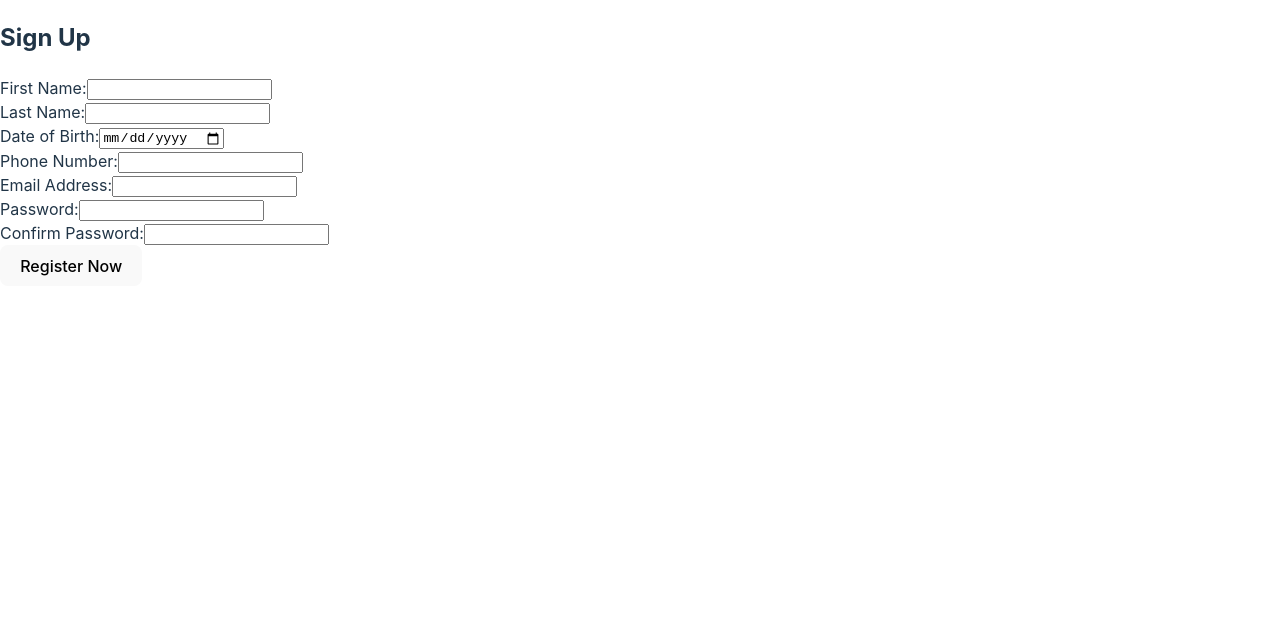
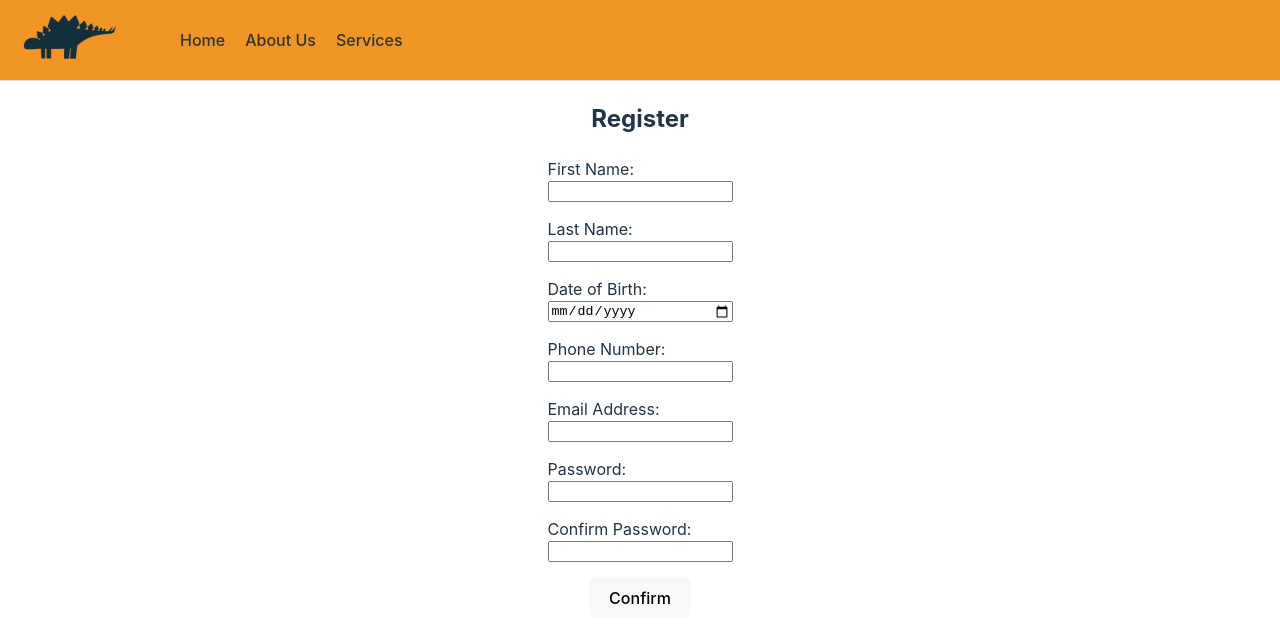
Before and after one commit to jonahturrell/shellhacks_2024, a React (Vite) app in the folder dino_mail/: page /signUp in a window 1280 px wide. Shown: the top 642 px of the page. Built offline with nearby package versions, Linux system fonts and the light colour scheme.

Commit message:
Resized and recenterd items on all pages

```diff
--- a/dino_mail/src/App.css
+++ b/dino_mail/src/App.css
@@ -3,6 +3,18 @@ html, body {
   width: 100%;
   margin: 0;
   padding: 0;
+}
+
+.form-group {
+  margin-bottom: 15px; /* Adjust this value as needed */
+  display: flex;
+  flex-direction: column;
+}
+
+.welcome p {
+  font-size: 20px; /* Adjust this value to make the text bigger */
+  line-height: 1.5;
+  margin: 20px 0; /* Optional: Adds space around the text */
 }
 
 #root {
@@ -27,6 +39,23 @@ html, body {
   min-width: 100vh;
 }
 
+.sign-up-container{
+  display: flex;
+  flex-direction: column;
+  align-items: center;
+  text-align: left;
+  min-height: 100vh;
+  min-width: 100vh;
+}
+
+.outer-div{
+  display: flex;
+  flex-direction: column;
+  align-items: center;
+  min-height: 100vh;
+  min-width: 100vh;
+}
+
 .navbar {
   display: flex;
   align-items: center;
@@ -47,11 +76,12 @@ html, body {
   display: flex;
   list-style-type: none;
   margin: 0;
-  padding: 0;
+  padding: 5;
 }
 
 .nav-tabs li {
   margin-right: 20px;
+  padding: 0;
 }
 
 .nav-tabs a {
--- a/dino_mail/src/App.jsx
+++ b/dino_mail/src/App.jsx
@@ -12,7 +12,7 @@ function App() {
         <Routes>
             <Route path="/" element={<HomePage />} />
             <Route path="/login" element={<LoginPage />} />
-            <Route path="/signup" element={<SignUpPage />} />
+            <Route path="/signUp" element={<SignUpPage />} />
         </Routes>
       </div>
     </Router>
--- a/dino_mail/src/Home.jsx
+++ b/dino_mail/src/Home.jsx
@@ -2,25 +2,24 @@ import React from 'react';
 import { Link } from 'react-router-dom';
 import cute_dino from './assets/stegosaurus-transparent.png';
 import sneaky_dino from './assets/tenor.gif';
-import './App.css'
+import './App.css';
 
 function HomePage() {
   return (
-		<div class='page-container'>
+    <div className='page-container'>
       <header className='navbar'>
         <div className='main-logo'>
-					<img src={cute_dino} alt="Main Logo"/>
+          <img src={cute_dino} alt="Main Logo" />
         </div>
         <nav className='nav-tabs'>
           <ul>
             <li><a href="#home">Home</a></li>
             <li><a href="#about">About Us</a></li>
             <li><a href="#services">Services</a></li>
-						<li><a href="#contact">Contact</a></li>
           </ul>
         </nav>
         <div className='auth-buttons'>
-					<Link to="/signup">
+          <Link to="/signUp">
             <button className='btn signUp'>Sign Up</button>
           </Link>
           <Link to="/login">
@@ -32,8 +31,10 @@ function HomePage() {
       <main>
         <div className='welcome'>
           <h1>Welcome to Dino Mail!</h1>
-					<p>Dino Mail protects your privacy by providing you a temporary email. If you want to delete an email address, simply click the “extinct” button. </p>
-					<img src={sneaky_dino} alt="Sneaky Dinosaur"/>
+          <p>
+            Dino Mail protects your privacy by providing you a temporary email. If you want to delete an email address, simply click the “extinct” button.
+          </p>
+          <img src={sneaky_dino} alt="Sneaky Dinosaur" />
         </div>
       </main>
     </div>
--- a/dino_mail/src/Login.jsx
+++ b/dino_mail/src/Login.jsx
@@ -16,27 +16,20 @@ function LoginPage() {
     <div>
       <header className='navbar'>
         <div className='main-logo'>
-					<img src={cute_dino} alt="Main Logo"/>
+          <img src={cute_dino} alt="Main Logo" />
         </div>
         <nav className='nav-tabs'>
           <ul>
             <li><a href="#home">Home</a></li>
             <li><a href="#about">About Us</a></li>
             <li><a href="#services">Services</a></li>
-						<li><a href="#contact">Contact</a></li>
           </ul>
         </nav>
-        {/* <div className='auth-buttons'>
-					<button className='btn signUp'>Sign Up</button>
-					<Link to="/login">
-						<button className='btn login'>Log In</button>
-					</Link>
-				</div> */}
       </header>
       <div className='login-container'>
         <h2>Log In</h2>
         <form onSubmit={handleLogin}>
-        <div>
+          <div className='form-group'>
             <label>Username:</label>
             <input
               type="text"
@@ -45,7 +38,7 @@ function LoginPage() {
               required
             />
           </div>
-        <div>
+          <div className='form-group'>
             <label>Password:</label>
             <input
               type="password"
--- a/dino_mail/src/Signup.jsx
+++ b/dino_mail/src/Signup.jsx
@@ -1,4 +1,6 @@
 import React, { useState } from 'react';
+import cute_dino from './assets/stegosaurus-transparent.png';
+import './App.css';
 
 function SignUpPage() {
   const [firstName, setFirstName] = useState('');
@@ -16,74 +18,53 @@ function SignUpPage() {
   };
 
   return (
-    <div className='sign-up-container'>
-      <h2>Sign Up</h2>
-      <form onSubmit={handleSignUp}>
     <div>
-          <label>First Name:</label>
-          <input
-            type="text"
-            value={firstName}
-            onChange={(e) => setFirstName(e.target.value)}
-            required
-          />
+      <header className='navbar'>
+				<div className='main-logo'>
+					<img src={cute_dino} alt="Main Logo"/>
 				</div>
-        <div>
-          <label>Last Name:</label>
-          <input
-            type="text"
-            value={lastName}
-            onChange={(e) => setLastName(e.target.value)}
-            required
-          />
+				<nav className='nav-tabs'>
+					<ul>
+						<li><a href="#home">Home</a></li>
+						<li><a href="#about">About Us</a></li>
+						<li><a href="#services">Services</a></li>
+					</ul>
+				</nav>
+			</header>
+      <div class="sign-up-container">
+  <h2>Register</h2>
+  <form>
+    <div class="form-group">
+      <label for="first-name">First Name:</label>
+      <input type="text" id="first-name" name="first-name" />
     </div>
-        <div>
-          <label>Date of Birth:</label>
-          <input
-            type="date"
-            value={dob}
-            onChange={(e) => setDob(e.target.value)}
-            required
-          />
+    <div class="form-group">
+      <label for="last-name">Last Name:</label>
+      <input type="text" id="last-name" name="last-name" />
     </div>
-        <div>
-          <label>Phone Number:</label>
-          <input
-            type="tel"
-            value={phoneNumber}
-            onChange={(e) => setPhoneNumber(e.target.value)}
-            required
-          />
+    <div class="form-group">
+      <label for="dob">Date of Birth:</label>
+      <input type="date" id="dob" name="dob" />
     </div>
-        <div>
-          <label>Email Address:</label>
-          <input
-            type="email"
-            value={email}
-            onChange={(e) => setEmail(e.target.value)}
-            required
-          />
+    <div class="form-group">
+      <label for="phone-number">Phone Number:</label>
+      <input type="tel" id="phone-number" name="phone-number" />
     </div>
-        <div>
-          <label>Password:</label>
-          <input
-            type="password"
-            value={password}
-            onChange={(e) => setPassword(e.target.value)}
-            required
-          />
+    <div class="form-group">
+      <label for="email">Email Address:</label>
+      <input type="email" id="email" name="email" />
     </div>
-        <div>
-          <label>Confirm Password:</label>
-          <input
-            type="password"
-            value={confirmPassword}
-            onChange={(e) => setConfirmPassword(e.target.value)}
-            required
-          />
+    <div class="form-group">
+      <label for="password">Password:</label>
+      <input type="password" id="password" name="password" />
     </div>
-        <button type="submit">Register Now</button>
+    <div class="form-group">
+      <label for="confirm-password">Confirm Password:</label>
+      <input type="password" id="confirm-password" name="confirm-password" />
+    </div>
   </form>
+  <button type="submit">Confirm</button>
+  </div>
   </div>
   );
 }
```
Lines whose indentation alone changed are shown as unchanged.
